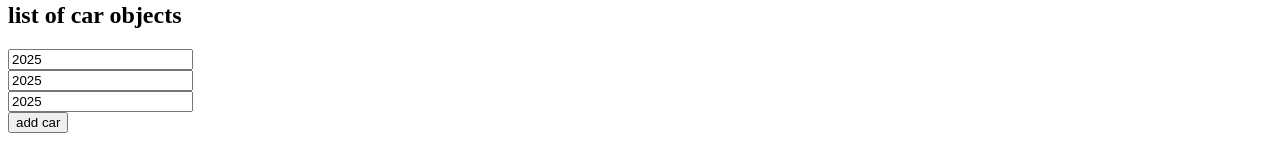
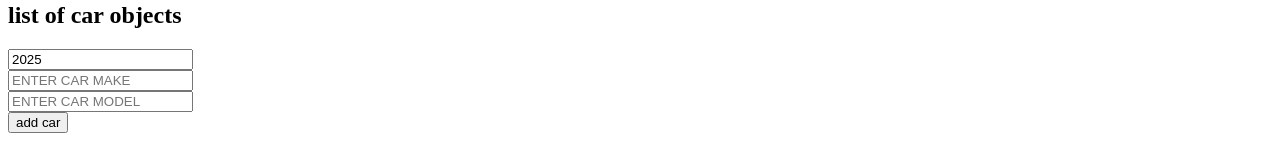
Before and after one commit to anushkagupta-coder/Website-using-JS-React-, a React (Vite) app in the folder my-react-app/: page / in a window 1280 px wide. Shown: the part 740-902 px from the top of the page. Built offline with nearby package versions, Linux system fonts and the light colour scheme.

Commit message:
Update myComponent.jsx

```diff
--- a/my-react-app/src/myComponent.jsx
+++ b/my-react-app/src/myComponent.jsx
@@ -2,16 +2,20 @@ import React, {useState}from 'react';
 
 function MyComponent(){
     const [cars,setCars]=useState([]);
-    const [carYear,seatCarYear]=useState(new Date().getFullYear());
+    const [carYear,setCarYear]=useState(new Date().getFullYear());
     const [carMake,setCarMake]=useState("");
     const [carModel,setCarModel]=useState("");
 
     function handleAddCar(){
-        const newcar={year: carYear ,
+        const newCar={year: carYear ,
                      make:carMake,
                     model:carModel};
 
         setCars(c=>[...c,newCar]);
+
+        seatCarYear(new Date().getFullYear());
+        setCarMake("");
+        setCarModel("");
 
     }
 
@@ -19,7 +23,7 @@ function MyComponent(){
 
     }
     function handleYearChange(event){
-        seatCarYear(event.target.value);
+        setCarYear(event.target.value);
     }
 
     function handleMakeChange(){
@@ -34,14 +38,19 @@ function MyComponent(){
         <div>
             <h2>list of car objects</h2>
             <ul>
+                {cars.map((car,index)=>
 
+                <li
+                    key={index}>
+                        {car.year} {car.make} {car.model}
+                </li>)}
             </ul>
 
             <input type="number" value={carYear} onChange={handleYearChange}/><br/>
-            <input type="text" value={carYear} onChange={handleMakeChange}
-                        placeholder="enetr car make"/><br/>
-            <input type="text" value={carYear} onChange={handleModelChange}
-                            placeholder='enetr car model'/><br/>
+            <input type="text" value={carMake} onChange={handleMakeChange}
+                        placeholder="ENTER CAR MAKE"/><br/>
+            <input type="text" value={carModel} onChange={handleModelChange}
+                            placeholder="ENTER CAR MODEL"/><br/>
             <button onClick={handleAddCar}>add car</button>
         </div>
     );
```
